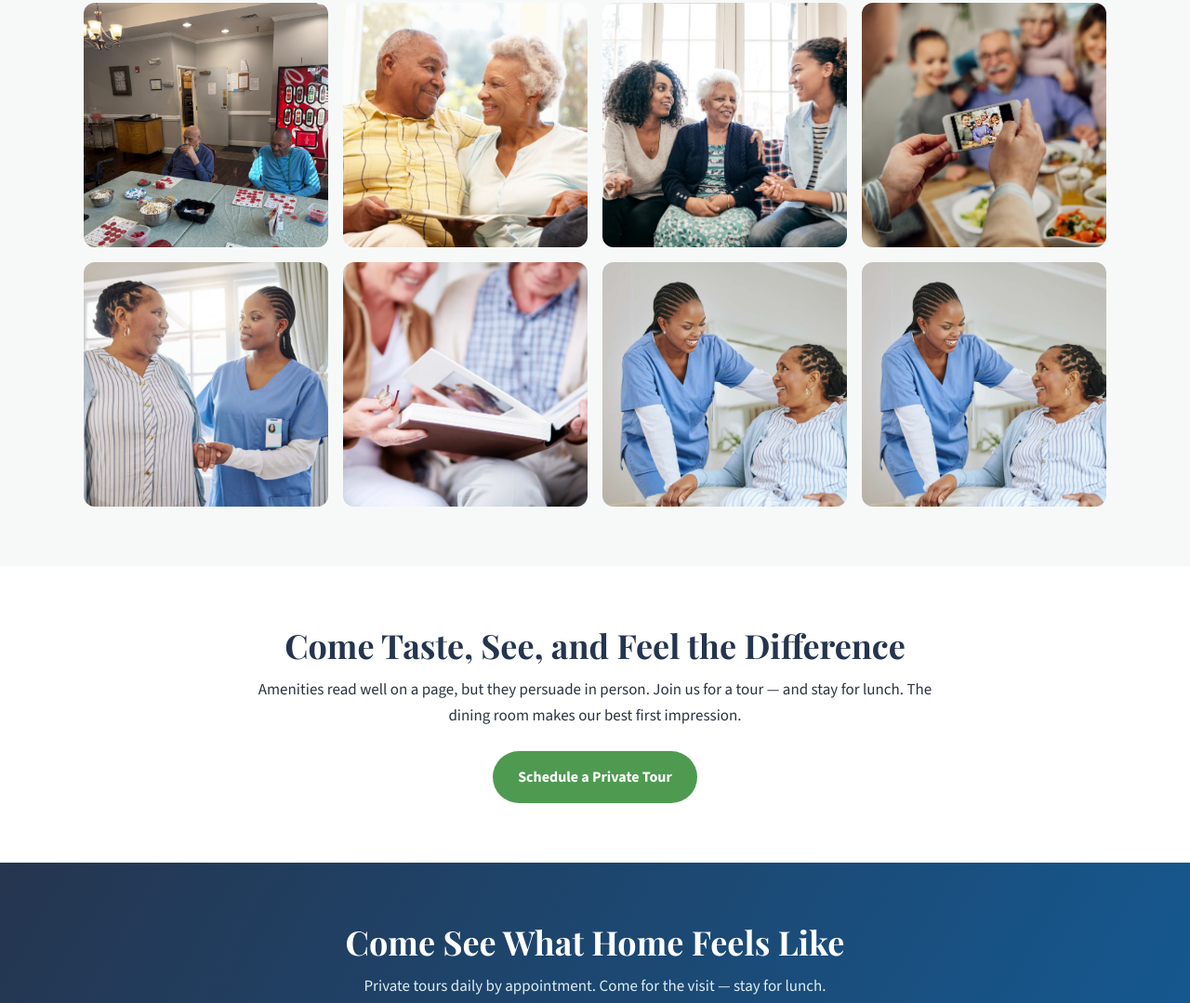
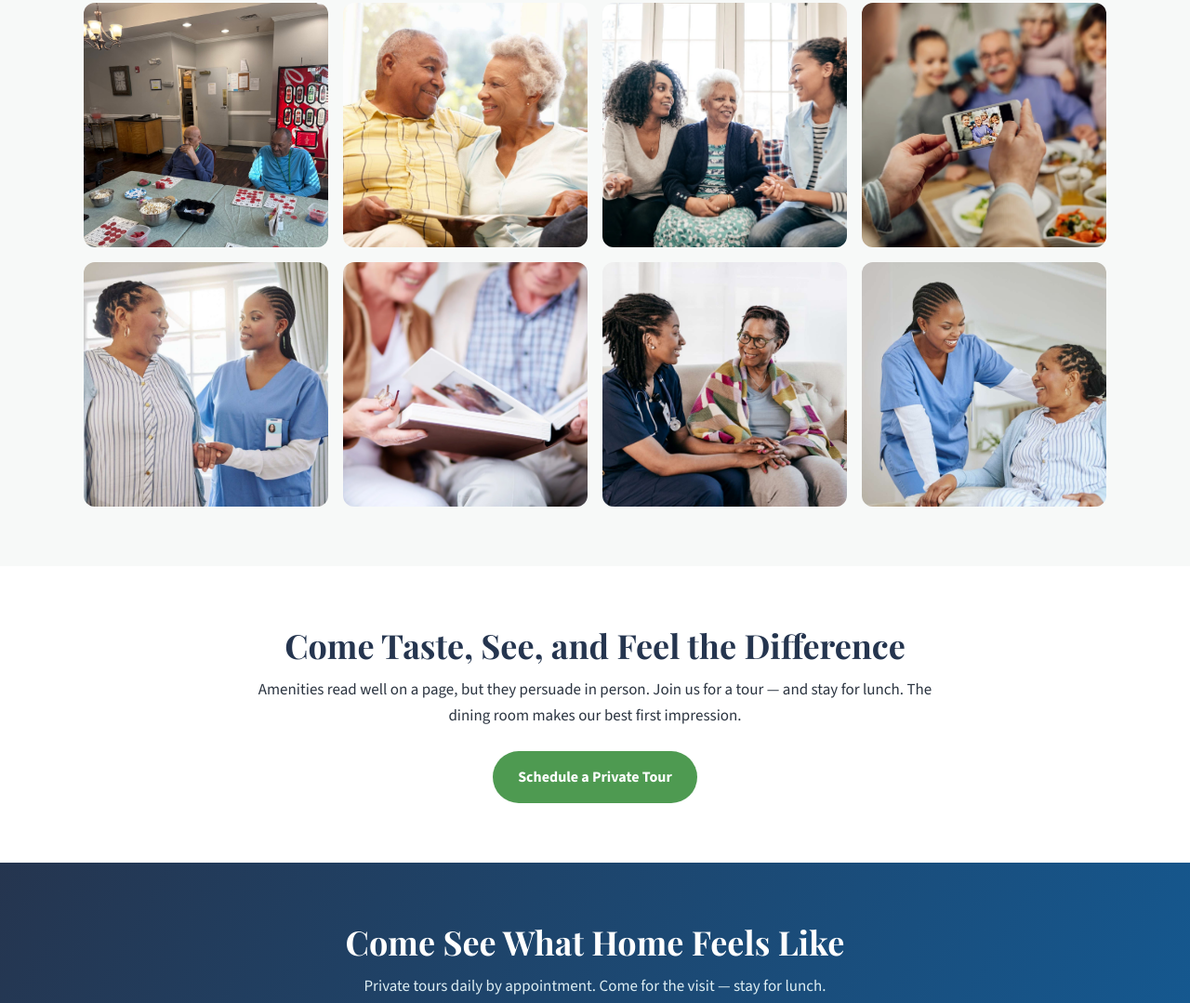
Before and after one commit to mechuz/Kirby-Website, a plain HTML site: page public/amenities/index.html in a window 1280 px wide. Shown: the part 2330-3409 px from the top of the page at 93% size. Drawn offline with nearby package versions, Linux system fonts and the light colour scheme.

Commit message:
Fix duplicate gallery image
Co-Authored-By: Claude Fable 5 <noreply@anthropic.com>

```diff
--- a/public/amenities/index.html
+++ b/public/amenities/index.html
@@ -119,7 +119,7 @@
       <img src="/assets/img/about_gallery1.jpeg" alt="Comfortable seating area" loading="lazy">
       <img src="/assets/img/photo-10.jpg" alt="Resident with her caregiver" loading="lazy">
       <img src="/assets/img/about_gallery3.jpeg" alt="Resident suite" loading="lazy">
-      <img src="/assets/img/photo-4.jpg" alt="Group activities" loading="lazy">
+      <img src="/assets/img/photo-8.jpg" alt="A caring moment between resident and caregiver" loading="lazy">
       <img src="/assets/img/photo-4.jpg" alt="Caregiver sharing a laugh with a resident" loading="lazy">
     </div>
   </div>
```
Also changed, not shown: content/amenities.html (+1 -1 lines).
